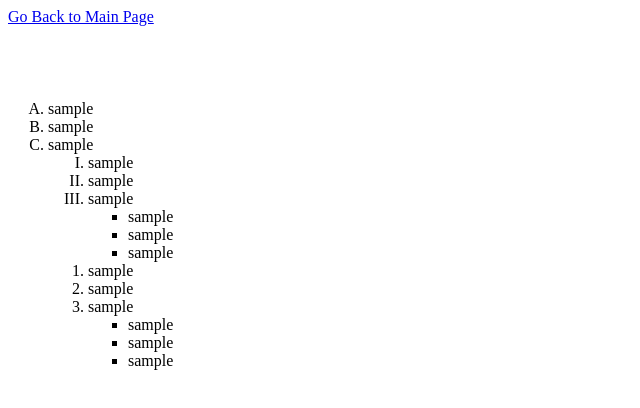
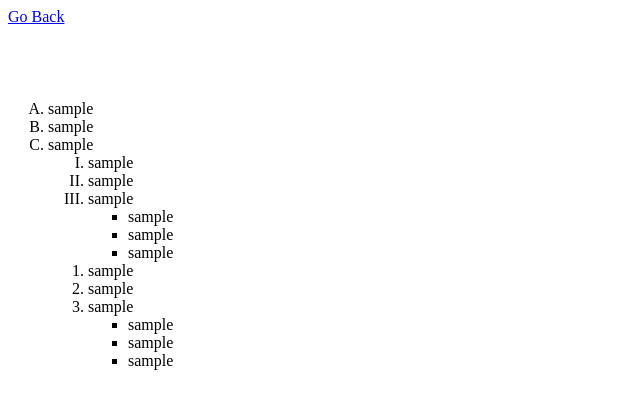
Before and after one commit to palakkadyan007-a/Html-assignment, a plain HTML site: page nestedlist.html in a window 1280 px wide. Shown: the whole page, without its empty margins (0-640 px from the left). Drawn offline with Linux system fonts and the light colour scheme.

Commit message:
Update nestedlist.html

```diff
--- a/nestedlist.html
+++ b/nestedlist.html
@@ -7,7 +7,7 @@
 </head>
 <body>
     <header>
-        <a href="./index.html"> Go Back to Main Page</a>
+        <a href="./list.html"> Go Back </a>
     </header>
     <pre>
 
```
